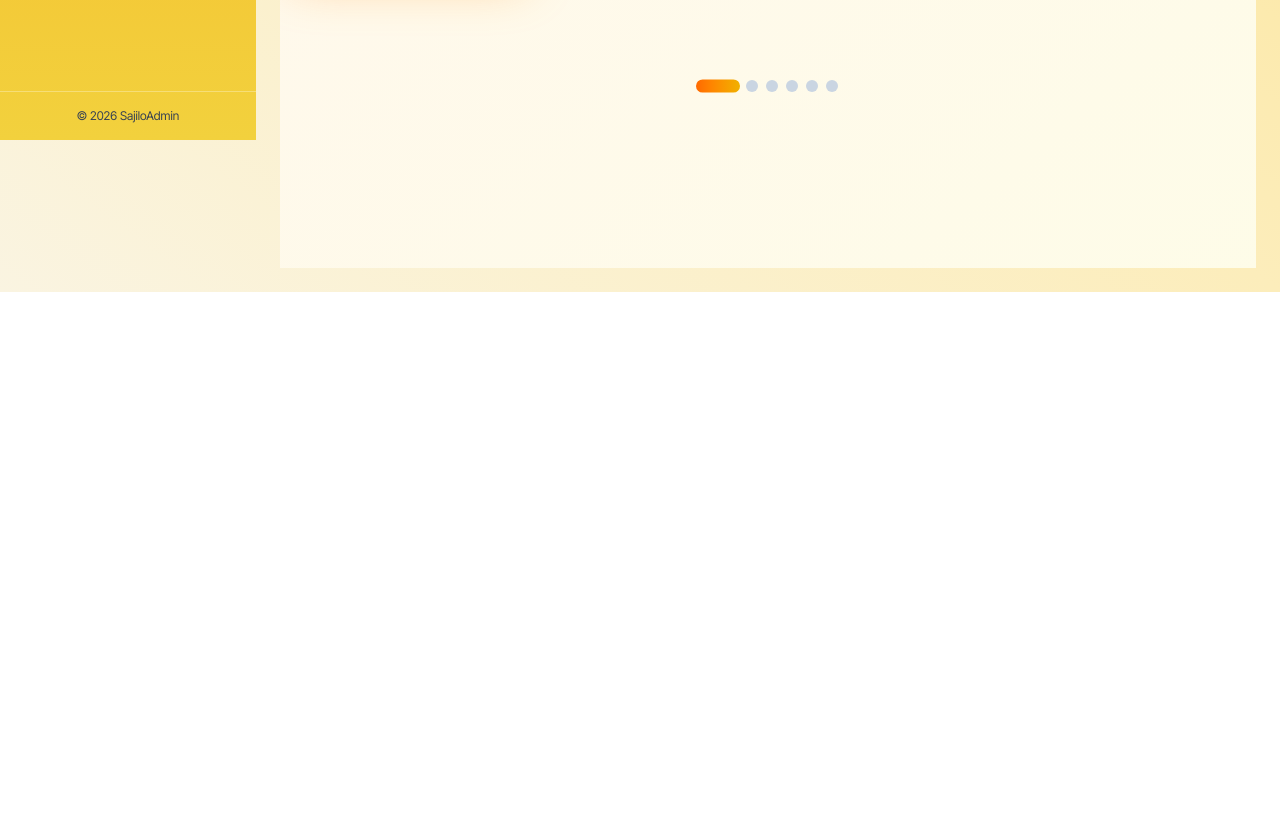
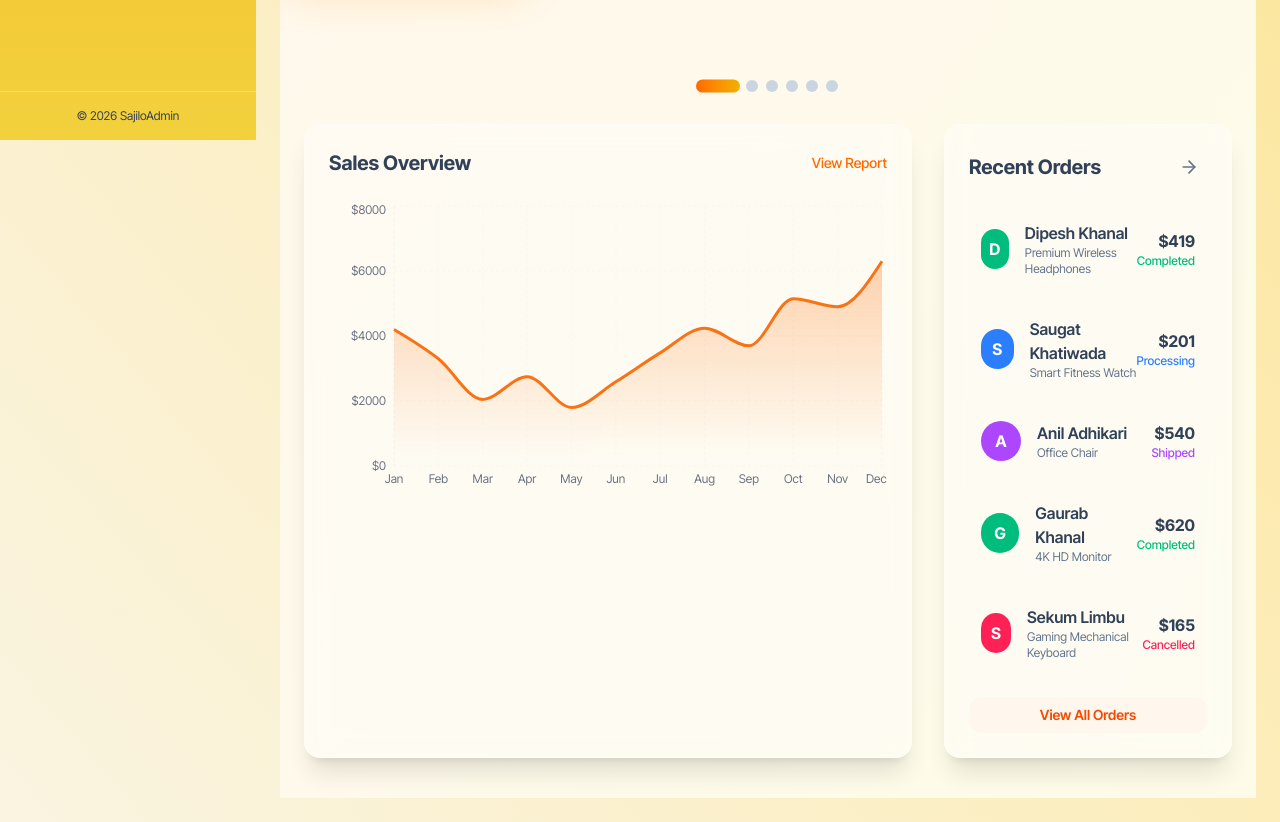
Before and after one commit to bijayjha2025/SajiloAdmin, a React (Vite) app: page / in a window 1280 px wide. Shown: the part 660-1482 px from the top of the page. Before the commit the page ends 952 px from the top, so only its background shows below. Built offline with nearby package versions, Linux system fonts and the light colour scheme; a web font is replaced by a local one.

Commit message:
dashboard page enhancement, recent orders

```diff
--- a/src/Data/mockData.jsx
+++ b/src/Data/mockData.jsx
@@ -46,3 +46,11 @@ export const salesData = [
     { name: "Nov", revenue: 4900, profit: 4500 },
     { name: "Dec", revenue: 6300, profit: 5500 },
 ];
+
+export const recentOrders = [
+    { id: "#ORD-3210", customer: "Dipesh Khanal", product: "Premium Wireless Headphones", amount: 419.00, status: "Completed", date: "2024-03-10" },
+    { id: "#ORD-3211", customer: "Saugat Khatiwada", product: "Smart Fitness Watch", amount: 200.50, status: "Processing", date: "2024-03-10" },
+    { id: "#ORD-3212", customer: "Anil Adhikari", product: "Office Chair", amount: 540.00, status: "Shipped", date: "2024-03-09" },
+    { id: "#ORD-3213", customer: "Gaurab Khanal", product: "4K HD Monitor", amount: 619.99, status: "Completed", date: "2024-03-09" },
+    { id: "#ORD-3214", customer: "Sekum Limbu", product: "Gaming Mechanical Keyboard", amount: 165.00, status: "Cancelled", date: "2024-03-08" },
+];
--- a/src/Pages/Dashboard.jsx
+++ b/src/Pages/Dashboard.jsx
@@ -1,6 +1,9 @@
 import { useState, useEffect, useRef } from "react";
 import Statscard from "../Components/Statscard";
-import { Users, ShoppingCart, DollarSign, TrendingUp, ListPlus, Clock, Sun, Moon } from "lucide-react";
+import { Users, ShoppingCart, DollarSign, TrendingUp, ListPlus, Clock, Sun, Moon, ArrowRight } from "lucide-react";
+import GlassCard from "../Components/GlassCard";
+import { AreaChart, Area, XAxis, YAxis, CartesianGrid, Tooltip, ResponsiveContainer } from "recharts";
+import { salesData, recentOrders } from "../Data/mockData";
 
 const Dashboard =() => {
   const stats = [
@@ -103,7 +106,75 @@ const Dashboard =() => {
          : isDark ? 'w-3 h-3 bg-slate-600 hover:bg-slate-500 hover:scale-125' : 'w-3 h-3 bg-slate-300 hover:bg-orange-300 hover:scale-125' }`} />
      ))}
     </div>
-   </div>
+
+    <div className="px-6 grid grid-cols-1 lg:grid-cols-3 gap-8">
+     <GlassCard className="lg:col-span-2 p-6">
+      <div className="flex items-center justify-between mb-6">
+       <h2 className="text-xl font-bold text-slate-700 dark:text-slate-200">Sales Overview</h2>
+       <button className="text-sm text-orange-500 hover:text-orange-600 font-medium">View Report</button>
+      </div>
+
+      <div className="h-[300px] w-full">
+       <ResponsiveContainer width="100%" height="100%">
+        <AreaChart data={salesData}>
+         <defs>
+          <linearGradient id="colorRevenueDashboard" x1="0" y1="0" x2="0" y2="1">
+           <stop offset="5%" stopColor="#f97316" stopOpacity={0.3} />
+           <stop offset="95%" stopColor="#f97316" stopOpacity={0} />
+          </linearGradient>
+         </defs>
+
+         <CartesianGrid strokeDasharray="3 3" stroke="#ccc" opacity={0.1} />
+          <XAxis dataKey="name" stroke="#6b7280" fontSize={12} tickLine={false} axisLine={false} />
+          <YAxis stroke="#6b7280" fontSize={12} tickLine={false} axisLine={false} tickFormatter={(value) => `$${value}`} />
+          <Tooltip contentStyle={{ backgroundColor: 'rgba(255, 255, 255, 0.8)', borderRadius: '8px', border: 'none', boxShadow: '0 4px 6px -1px rgb(0 0 0 / 0.1)' }} itemStyle={{ color: '#1f2937' }} />
+          <Area type="monotone" dataKey="revenue" stroke="#f97316" strokeWidth={3} fillOpacity={1} fill="url(#colorRevenueDashboard)" />
+        </AreaChart>
+       </ResponsiveContainer>
+       </div>
+      </GlassCard>
+
+      <GlassCard className="p-6">
+       <div className="flex items-center justify-between mb-6">
+        <h2 className="text-xl font-bold text-slate-700 dark:text-slate-200">Recent Orders</h2>
+        <button className="p-2 hover:bg-slate-100 dark:hover:bg-slate-800 rounded-lg transition-colors text-slate-500">
+         <ArrowRight size={20} />
+        </button>
+       </div>
+
+       <div className="space-y-4">
+       {recentOrders.map((order) => (
+        <div key={order.id} className="flex items-center justify-between p-3 rounded-xl hover:bg-slate-50 dark:hover:bg-slate-800/50 transition-colors group cursor-pointer">
+         <div className="flex items-center gap-4">
+          <div className={`w-10 h-10 rounded-full flex items-center justify-center text-white font-bold
+          ${order.status === 'Completed' ? 'bg-emerald-500' :
+            order.status === 'Processing' ? 'bg-blue-500' :
+            order.status === 'Shipped' ? 'bg-purple-500' : 'bg-rose-500'}`}>
+            {order.customer.charAt(0)}
+          </div>
+
+         <div>
+          <h4 className="font-semibold text-slate-700 dark:text-slate-200">{order.customer}</h4>
+          <p className="text-xs text-slate-500">{order.product}</p>
+         </div>
+        </div>
+
+        <div className="text-right">
+         <p className="font-bold text-slate-700 dark:text-slate-300">${order.amount.toFixed(0)}</p>
+         <p className={`text-xs font-medium
+          ${order.status === 'Completed' ? 'text-emerald-500' :
+            order.status === 'Processing' ? 'text-blue-500' :
+            order.status === 'Shipped' ? 'text-purple-500' : 'text-rose-500'}`}>
+            {order.status}
+          </p>
+         </div>
+        </div>
+        ))}
+       </div>
+      <button className="w-full mt-6 py-2 rounded-xl bg-orange-50 text-orange-600 hover:bg-orange-100 dark:bg-orange-500/10 dark:hover:bg-orange-500/20 transition-colors text-sm font-semibold">View All Orders</button>
+      </GlassCard>
+     </div>
+    </div>
    </div>
 );
 }
```
